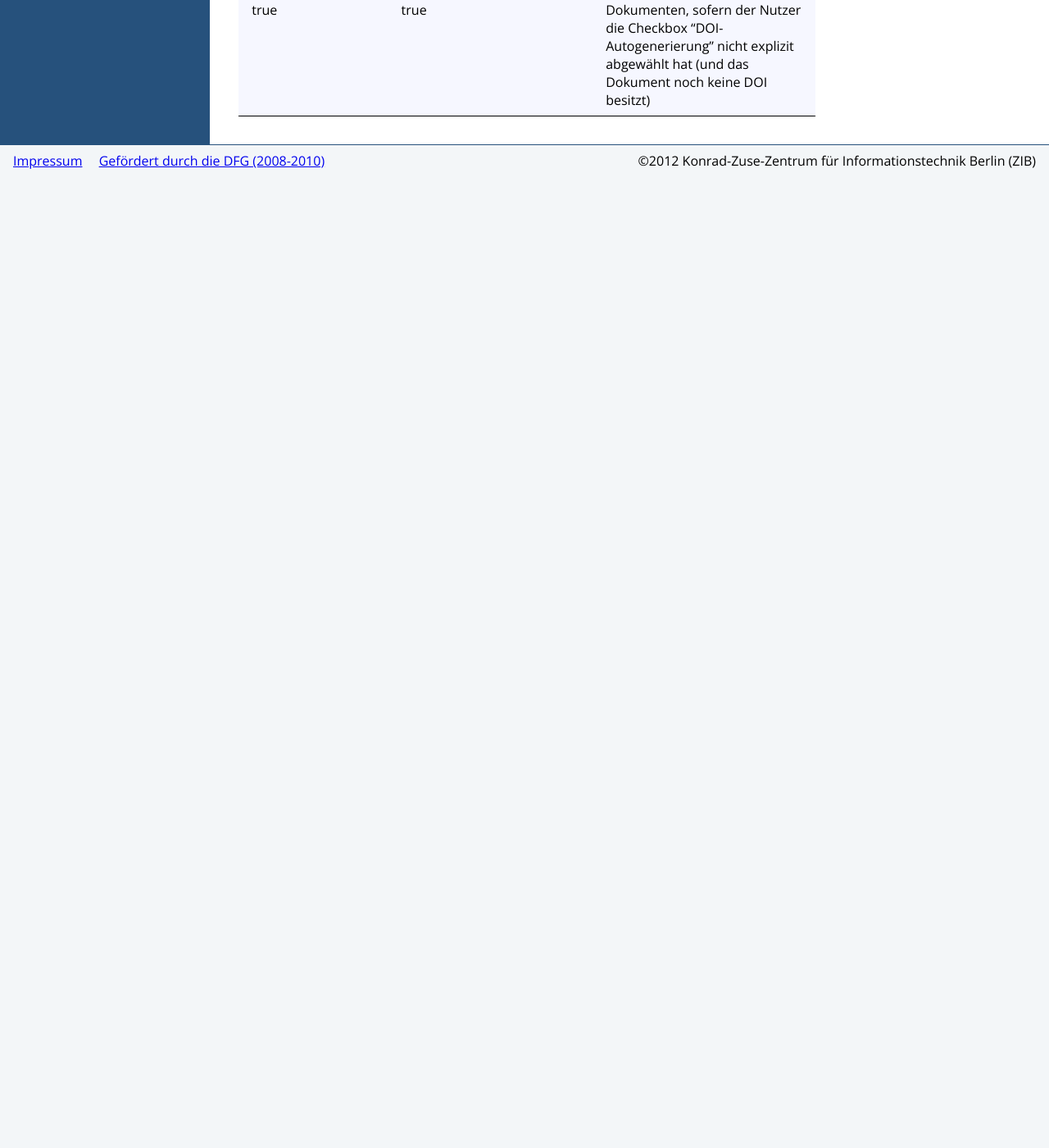
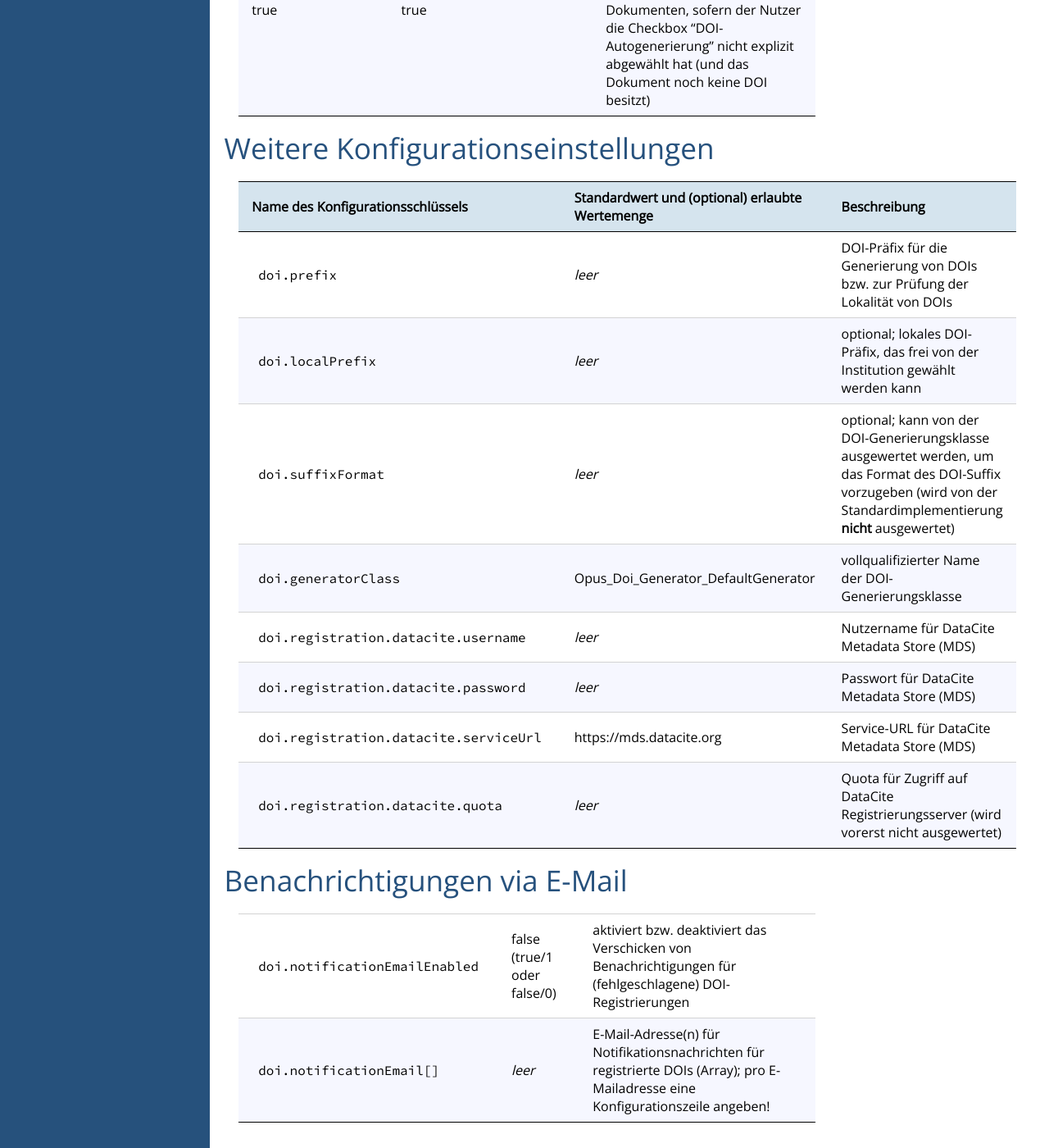
Before and after one commit to OPUS4/userdoc, a Jekyll site: the page built from configext/doi.md, in a window 1280 px wide and 1400 px high, scrolled down 3720 px. Shown: the whole window at 82% size. Built offline with Jekyll 4.4.1, drawn with Linux system fonts in a browser that asks for light colours; before the commit the page ends 3937 px from its top, so only the background shows below that.

Commit message:
Update doi.md

```diff
--- a/configext/doi.md
+++ b/configext/doi.md
@@ -43,3 +43,22 @@ Es sind hierbei vier unterschiedliche Fälle zu betrachten:
 | false            | true                    | es erfolgt eine automatische Registrierung von lokalen DOIs; eine Generierung von DOIs beim Veröffentlichen von Dokumenten erfolgt nur, wenn der Nutzer die Checkbox "DOI-Autogenerierung" explizit anwählt (und das Dokument noch keine DOI besitzt) |
 | true             | false                   | es findet keine automatische Registrierung von lokalen DOIs statt; es erfolgt eine automatische Generierung von DOIs beim Veröffentlichen von Dokumenten, sofern der Nutzer die Checkbox "DOI-Autogenerierung" nicht explizit abgewählt hat (und das Dokument noch keine DOI besitzt) |
 | true             | true                    | es erfolgt eine automatische Registrierung von lokalen DOIs; es erfolgt eine automatische Generierung von DOIs beim Veröffentlichen von Dokumenten, sofern der Nutzer die Checkbox "DOI-Autogenerierung" nicht explizit abgewählt hat (und das Dokument noch keine DOI besitzt) |
+
+# Weitere Konfigurationseinstellungen
+
+| Name des Konfigurationsschlüssels | Standardwert und (optional) erlaubte Wertemenge | Beschreibung |
+| --------------------------------- |-------------------------------------------------|--------------|
+| `doi.prefix`                      | *leer*                                          | DOI-Präfix für die Generierung von DOIs bzw. zur Prüfung der Lokalität von DOIs |
+| `doi.localPrefix`                 | *leer*                                          | optional; lokales DOI-Präfix, das frei von der Institution gewählt werden kann |
+| `doi.suffixFormat`                | *leer*                                          | optional; kann von der DOI-Generierungsklasse ausgewertet werden, um das Format des DOI-Suffix vorzugeben (wird von der Standardimplementierung **nicht** ausgewertet) |
+| `doi.generatorClass`              | Opus_Doi_Generator_DefaultGenerator             | vollqualifizierter Name der DOI-Generierungsklasse |
+| `doi.registration.datacite.username` | *leer*                                       | Nutzername für DataCite Metadata Store (MDS) |
+| `doi.registration.datacite.password` | *leer*                                       | Passwort für DataCite Metadata Store (MDS) |
+| `doi.registration.datacite.serviceUrl` | https://mds.datacite.org                   | Service-URL für DataCite Metadata Store (MDS) |
+| `doi.registration.datacite.quota` | *leer*                                          | Quota für Zugriff auf DataCite Registrierungsserver (wird vorerst nicht ausgewertet) |
+
+
+# Benachrichtigungen via E-Mail
+
+| `doi.notificationEmailEnabled` | false (true/1 oder false/0)                        | aktiviert bzw. deaktiviert das Verschicken von Benachrichtigungen für (fehlgeschlagene) DOI-Registrierungen |
+| `doi.notificationEmail[]` | *leer*                                                  | E-Mail-Adresse(n) für Notifikationsnachrichten für registrierte DOIs (Array); pro E-Mailadresse eine Konfigurationszeile angeben! |
```
